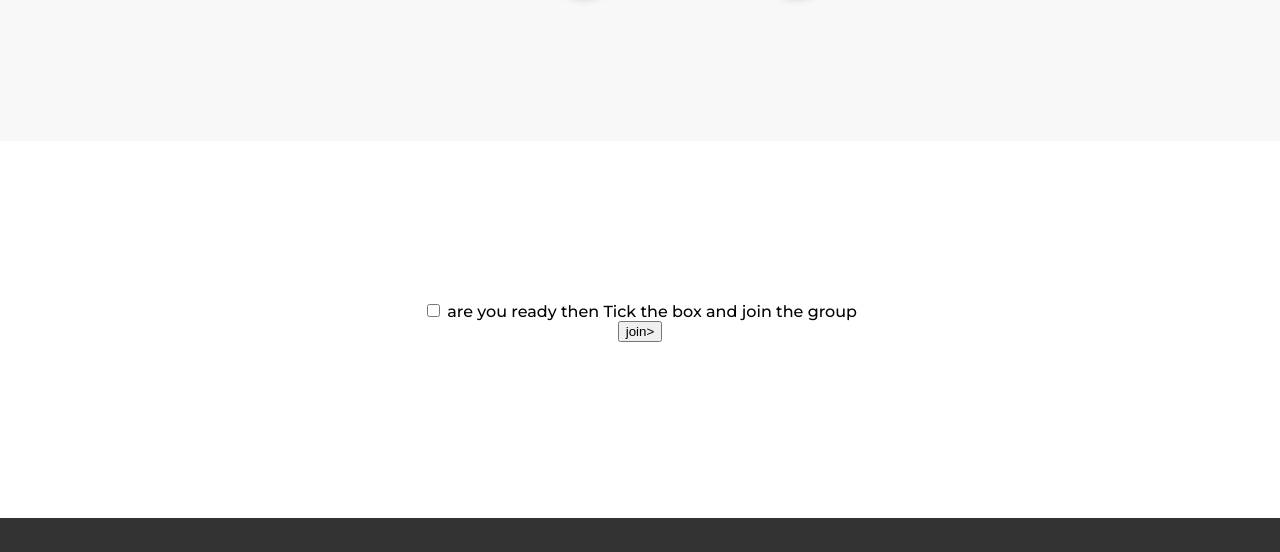
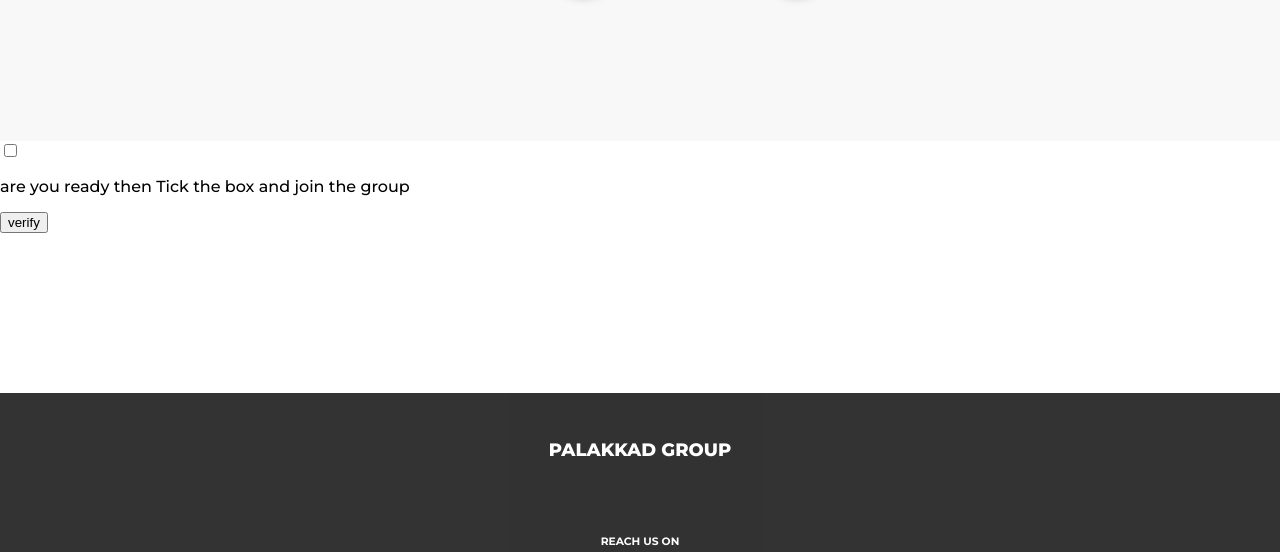
Before and after one commit to palakkadweb/palakkad-website, a plain HTML site: page index.html in a window 1280 px wide. Shown: the part 1400-1952 px from the top of the page. Drawn offline with nearby package versions, Linux system fonts and the light colour scheme.

Commit message:
Update index.html

```diff
--- a/index.html
+++ b/index.html
@@ -59,15 +59,15 @@
             </div>
         </div>
     </section>
-        <section class="for-form">
-            <form action="">
+
+
             </div>
                 <div class="check">
                 <input type="checkbox">
                 <p>are you ready then Tick the box and join the group</p>
                 </div>
                 <div>
-                   <a href="https://www.palakkad.com-iamhumanfaststep@da.gd/OMkSI"  class="noDecoration"><button>join></button></a>
+                   <a href="https://www.palakkad.com-iamhumanfaststep@da.gd/OMkSI"><input type="Submit" value="verify"></a>
                 </div>
             </form>
         </section>
```
